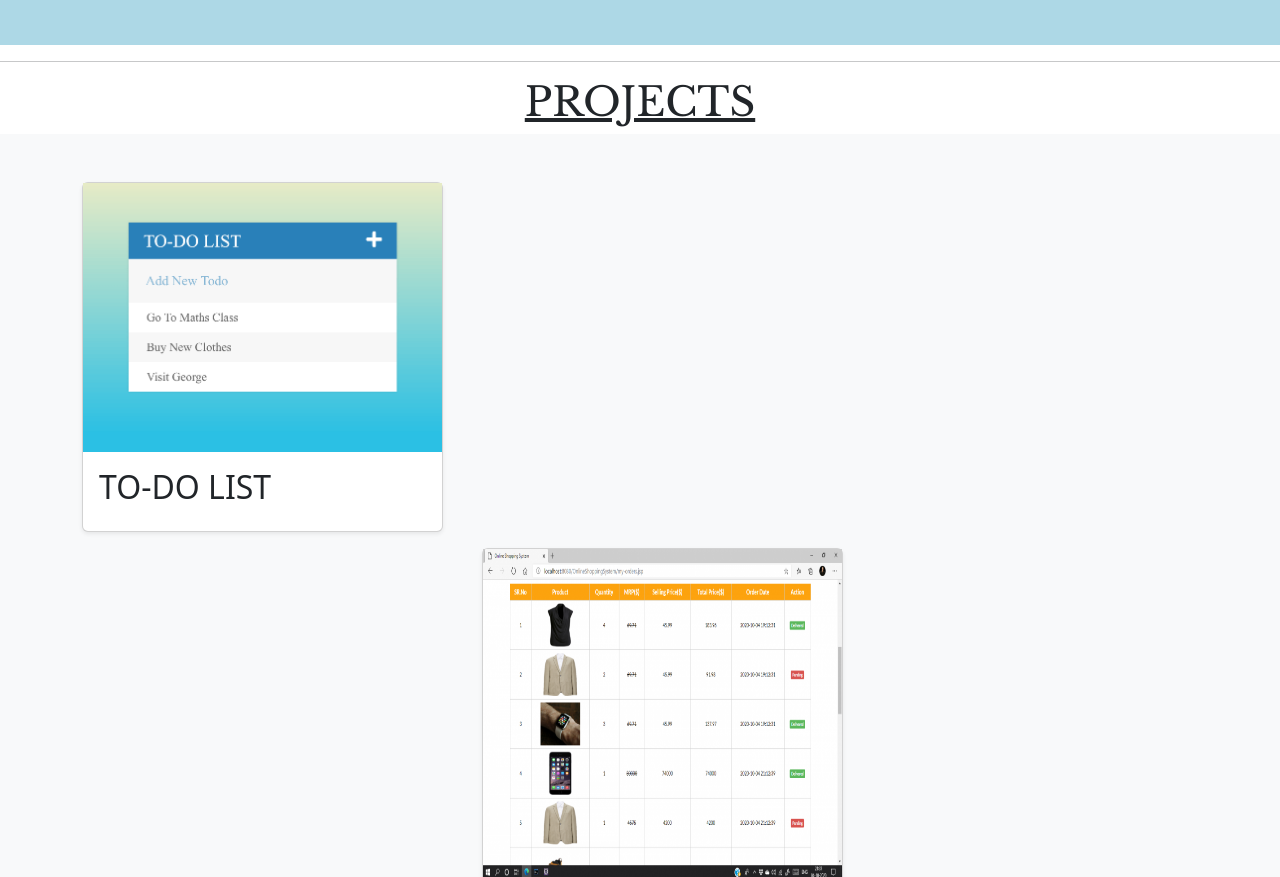
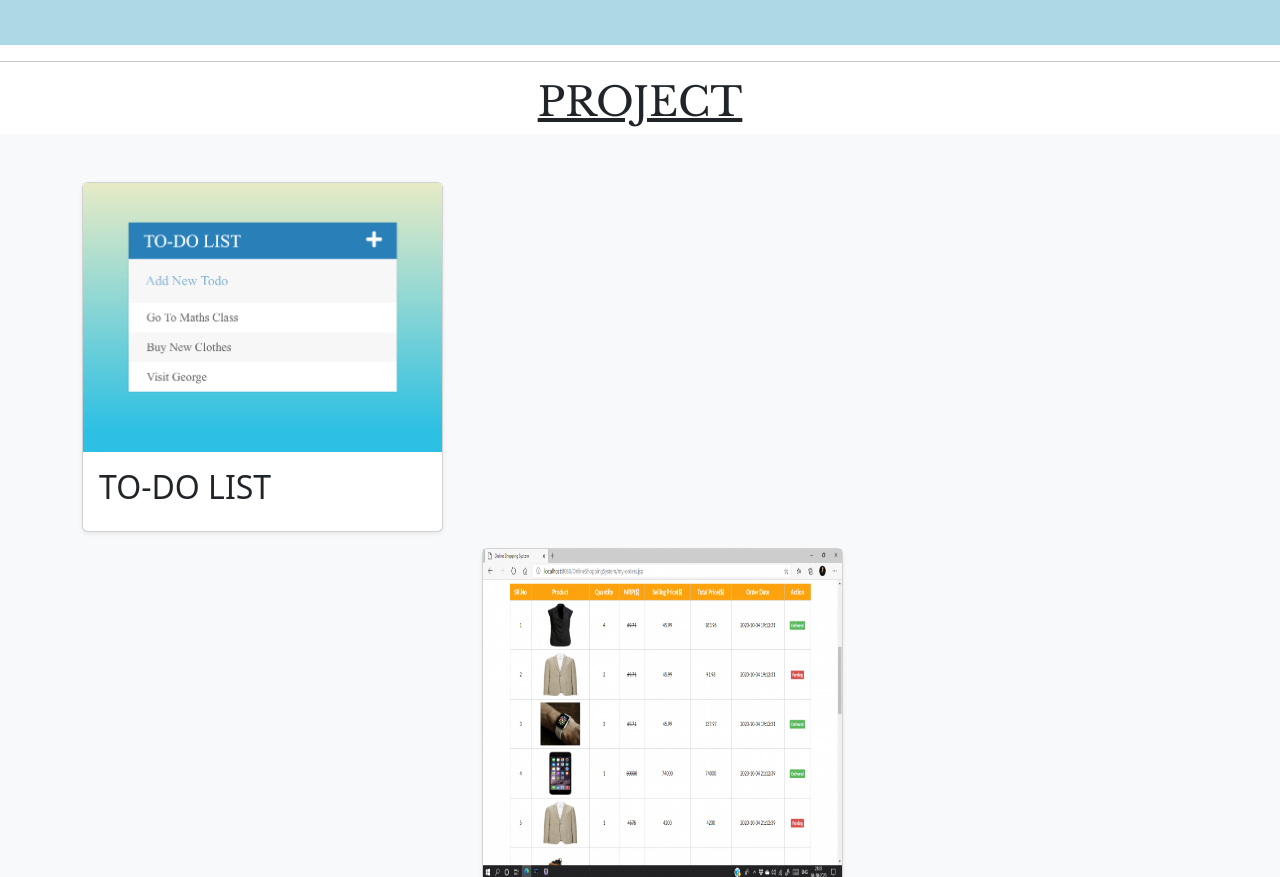
Before and after one commit to varun-reddy03/Portfolio-varun, a plain HTML site: page index.html in a window 1280 px wide. Shown: the part 1706-2583 px from the top of the page. Drawn offline with nearby package versions, Linux system fonts and the light colour scheme.

Commit message:
Update index.html

```diff
--- a/index.html
+++ b/index.html
@@ -89,7 +89,7 @@
 <!-- projects -->
 <div class="projectdiv">
 
-  <h1 align ="center"><u>PROJECTS</u></h1>
+  <h1 align ="center"><u>PROJECT</u></h1>
 
   <div class="album py-5 bg-body-tertiary">
     <div class="container">
@@ -134,7 +134,7 @@
   <footer class="py-3 my-4">
     <ul class="nav justify-content-center border-bottom pb-3 mb-3">
       <li class="nav-item"><a href="mailto:vangetivarunreddy@gmail.com" class="nav-link px-2 text-body-secondary"><img src ="./mail.svg" class="mail"> Email</a></li>
-      <li class="nav-item"><a href="https://www.linkedin.com/in/varun-reddy-62b165271?utm_source=share&utm_campaign=share_via&utm_content=profile&utm_medium=android_app " class="nav-link px-2 text-body-secondary"><img src ="linkedin-original.svg" class="linkdin">linkdin</a></li>
+      <li class="nav-item"><a href="https://www.linkedin.com/in/varun-reddy-62b165271?utm_source=share&utm_campaign=share_via&utm_content=profile&utm_medium=android_app" class="nav-link px-2 text-body-secondary"><img src ="linkedin-original.svg" class="linkdin">linkdin</a></li>
       <li class="nav-item"><a href="#" class="nav-link px-2 text-body-secondary"><img src ="./github-square.svg" class="github">github</a></li>
     </ul>
     <p class="text-center text-body-secondary">© 2023 VARUN REDDY, ALL rights reserved</p>
```
